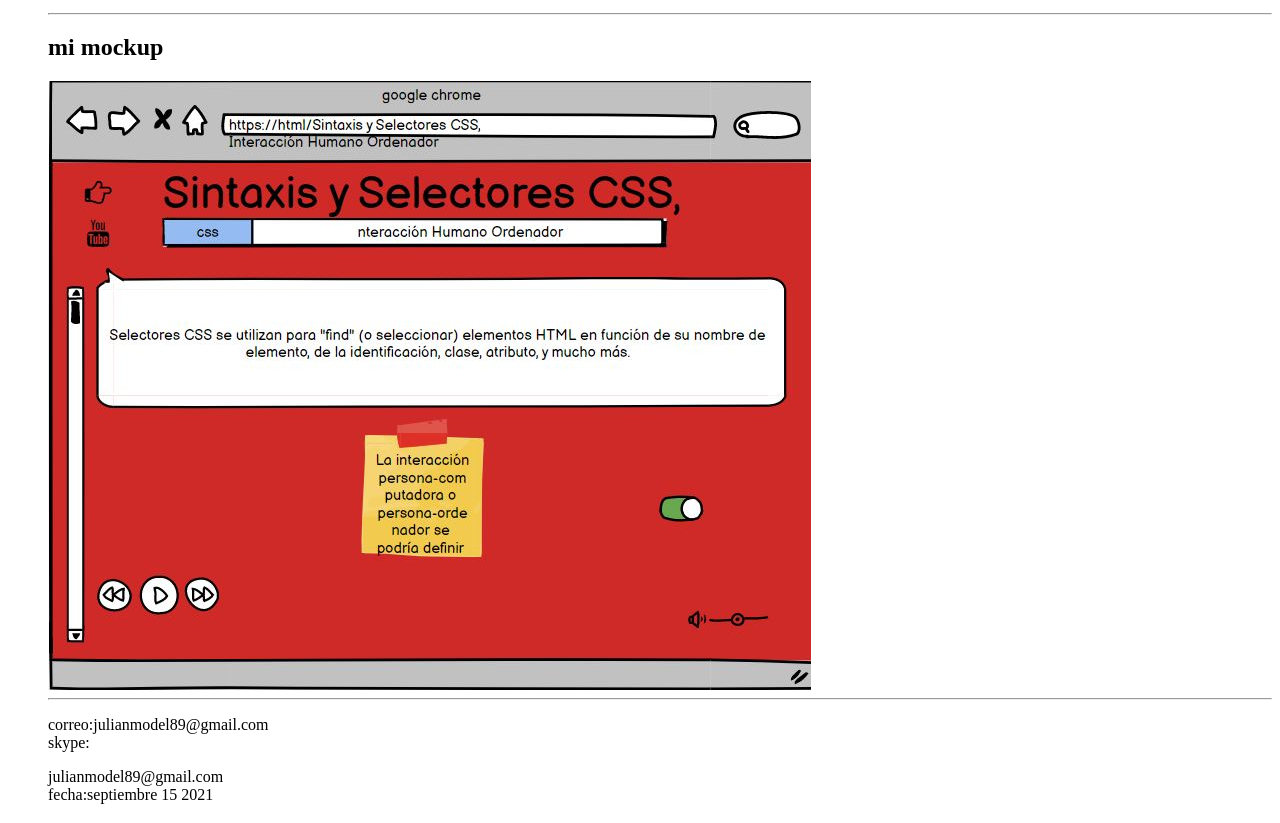
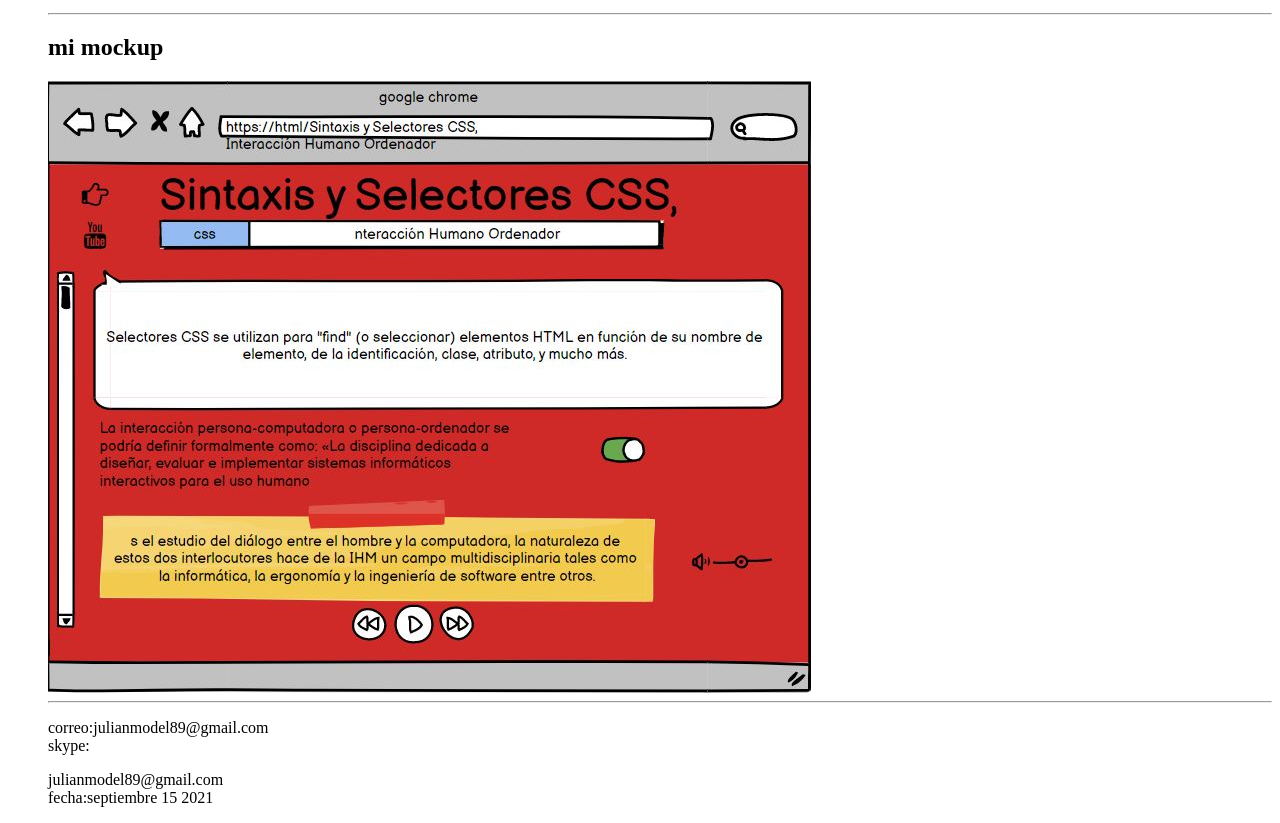
Before and after one commit to legolas3dco/dsm-julianandrade, a plain HTML site: page fase2/desing.html in a window 1280 px wide. Shown: the part 1387-2210 px from the top of the page. Drawn offline with Linux system fonts and the light colour scheme.

Commit message:
actualizado

```diff
--- a/fase2/desing.html
+++ b/fase2/desing.html
@@ -73,7 +73,7 @@
              <main>
                  <hr>
                  <h2>mi mockup</h2>
-                 <img src="imagenes/Captura3.JPG" alt="">
+                 <img src="imagenes/Captura4.JPG" alt="">
              </main>
          </section>
          <main>
```
Also changed, not shown: fase2/imagenes/Captura4.JPG (added).
